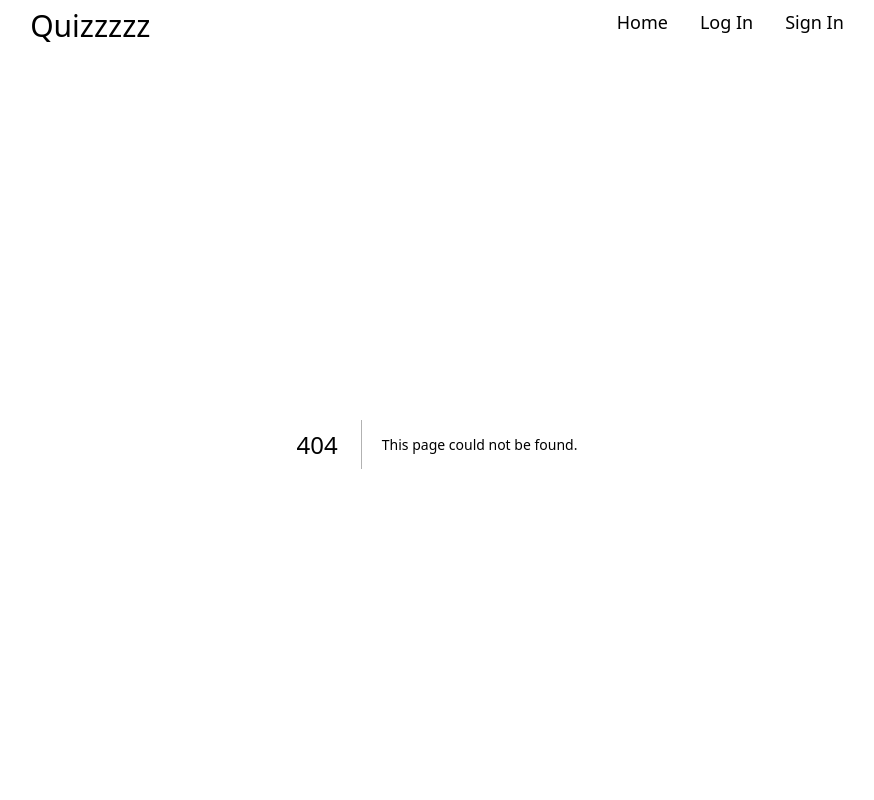
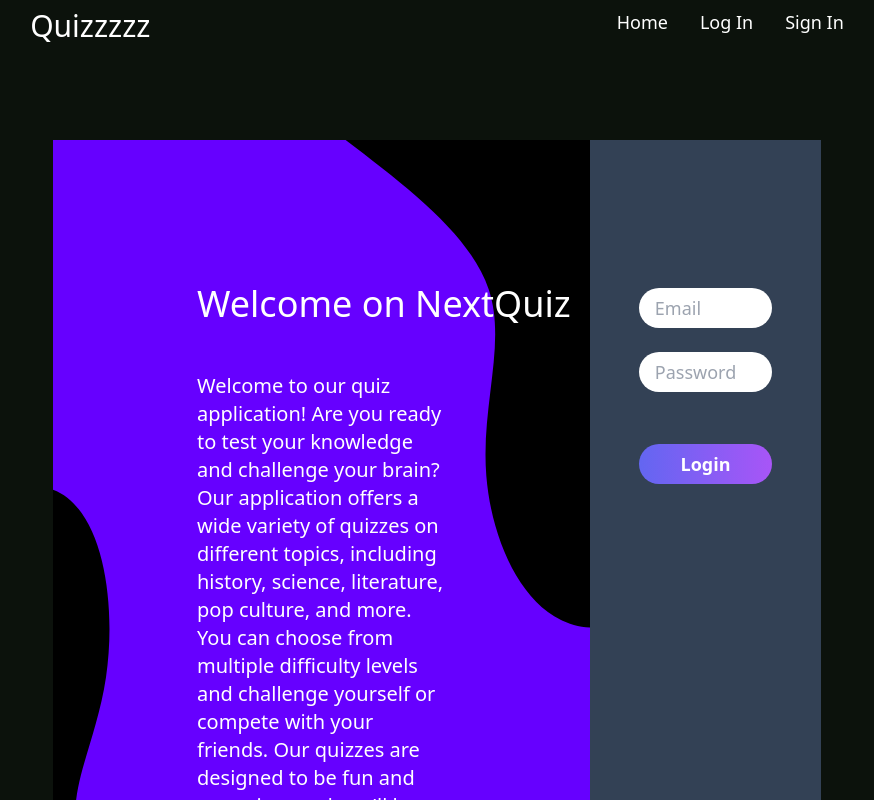
Before and after one commit to LucaLyon1/next-quizz, a Next.js app: page /auth/login in a window 1280 px wide. Before the commit this address had no page. Shown: the top 800 px of the page, without its empty margins (203-1077 px from the left). Built offline with nearby package versions, Linux system fonts and the light colour scheme.

Commit message:
Auth design in progress

```diff
--- a/app/api/hello/route.ts
+++ /dev/null
@@ -1,5 +0,0 @@
-import { NextResponse } from "next/server";
-
-export async function GET(req) {
-  return NextResponse.json({ message: 'Hello world ?' })
-}
--- /dev/null
+++ b/app/api/quizscore/route.ts
@@ -0,0 +1,6 @@
+import { NextResponse } from "next/server";
+
+export async function GET(req: Request) {
+    console.log(req)
+    return NextResponse.json({ result: 9 })
+}
--- /dev/null
+++ b/app/auth/login/page.tsx
@@ -0,0 +1,26 @@
+export default function login() {
+    return (
+        <div className="flex flex-row my-24 m-auto w-3/5">
+            <div className="w-2/3 p-4 spacer waves">
+                <h1 className="text-4xl pl-32 pt-32">Welcome on NextQuiz</h1>
+                <p className="pl-32 pr-32 pt-12 text-xl">
+                    Welcome to our quiz application!
+                    Are you ready to test your knowledge and challenge your brain?
+                    Our application offers a wide variety of quizzes on different topics,
+                    including history, science, literature, pop culture, and more.
+                    You can choose from multiple difficulty levels and challenge yourself or compete
+                    with your friends.
+                    Our quizzes are designed to be fun and engaging,
+                    and you'll learn something new with every question.
+                    So, what are you waiting for?
+                    Let's get started and see how much you know!
+                </p>
+            </div>
+            <form action="" className="bg-slate-700 p-8 flex flex-col gap-4 w-2/5 pt-36 text-gray-500">
+                <input className="w-4/5 m-auto rounded-3xl my-1 h-10 pl-4 focus:outline outline-purple-500" type="email" name="email" id="email" placeholder="Email" />
+                <input className="w-4/5 m-auto rounded-3xl my-1 h-10 pl-4 focus:outline outline-purple-500" type="password" name="password" id="password" placeholder="Password" />
+                <input className="w-4/5 m-auto text-white font-semibold rounded-3xl bg-gradient-to-r from-indigo-500 to-purple-500 h-10 mt-8" type="submit" value="Login" />
+            </form>
+        </div>
+    )
+}
--- a/app/globals.css
+++ b/app/globals.css
@@ -13,3 +13,15 @@ body {
     background-color: var(--dark-theme);
     color: white;
 }
+
+.spacer {
+    aspect-ratio: 900/600;
+    width: 100%;
+    background-repeat: no-repeat;
+    background-position: center;
+    background-size: cover;
+}
+
+.waves {
+    background-image: url('../public/blob-scene-haikei.svg');
+}
--- a/app/page.tsx
+++ b/app/page.tsx
@@ -1,10 +1,7 @@
-import { getHello } from "@/lib/functions";
 import Link from "next/link";
 
 export default async function Home() {
-  const hello = await getHello()
-  const data = await hello?.json()
-  const message = data.message
+
 
   return (
     <main>
--- a/components/Quiz.tsx
+++ b/components/Quiz.tsx
@@ -1,16 +1,12 @@
 'use client';
 
-import { mapAnswersRandomly } from "@/lib/functions";
+import { getResult, mapAnswersRandomly } from "@/lib/functions";
 import { quiz, userAnswer } from "@/types";
 import { useEffect, useState } from "react";
 
 export default function Quiz(props: { quiz: quiz }) {
     const quiz = props.quiz
     const [userAns, setUserAns] = useState<userAnswer[]>([])
-
-    useEffect(() => {
-        console.log(userAns)
-    }, [userAns])
 
     const handleAnswer = (e: React.ChangeEvent<HTMLInputElement>) => {
         let ansArr = userAns
@@ -25,8 +21,15 @@ export default function Quiz(props: { quiz: quiz }) {
         }
         setUserAns([...ansArr, ans])
     }
+
+    const submitQuiz = async () => {
+        const res = await getResult()
+        const json = await res?.json()
+        const result = json.result
+    }
+
     return (
-        <form className="w-full">
+        <form className="w-full" action={submitQuiz}>
             {quiz.questions.map((q, i) => (
                 <div key={i} className="bg-slate-700 py-1 my-4 w-3/4 m-auto rounded-lg">
                     <h2>{q.title}</h2>
--- a/components/shared/Header.tsx
+++ b/components/shared/Header.tsx
@@ -8,7 +8,7 @@ function Header() {
             </h1>
             <nav className="flex flex-row gap-8">
                 <Link href='/'>Home</Link>
-                <Link href='/'>Log In</Link>
+                <Link href='/auth/login'>Log In</Link>
                 <Link href='/'>Sign In</Link>
             </nav>
         </header>
--- a/lib/functions.ts
+++ b/lib/functions.ts
@@ -8,7 +8,7 @@ export function mapAnswersRandomly(answers: Array<string>): Array<string> {
     return shuffled
 }
 
-export const getHello = async () => {
+export const getResult = async () => {
     try {
         const res = await fetch('http://localhost:3000/api/hello', {
             method: 'GET',
```
Also changed, not shown: public/blob-scene-haikei.svg (added), public/layered-waves-haikei.svg (added).
